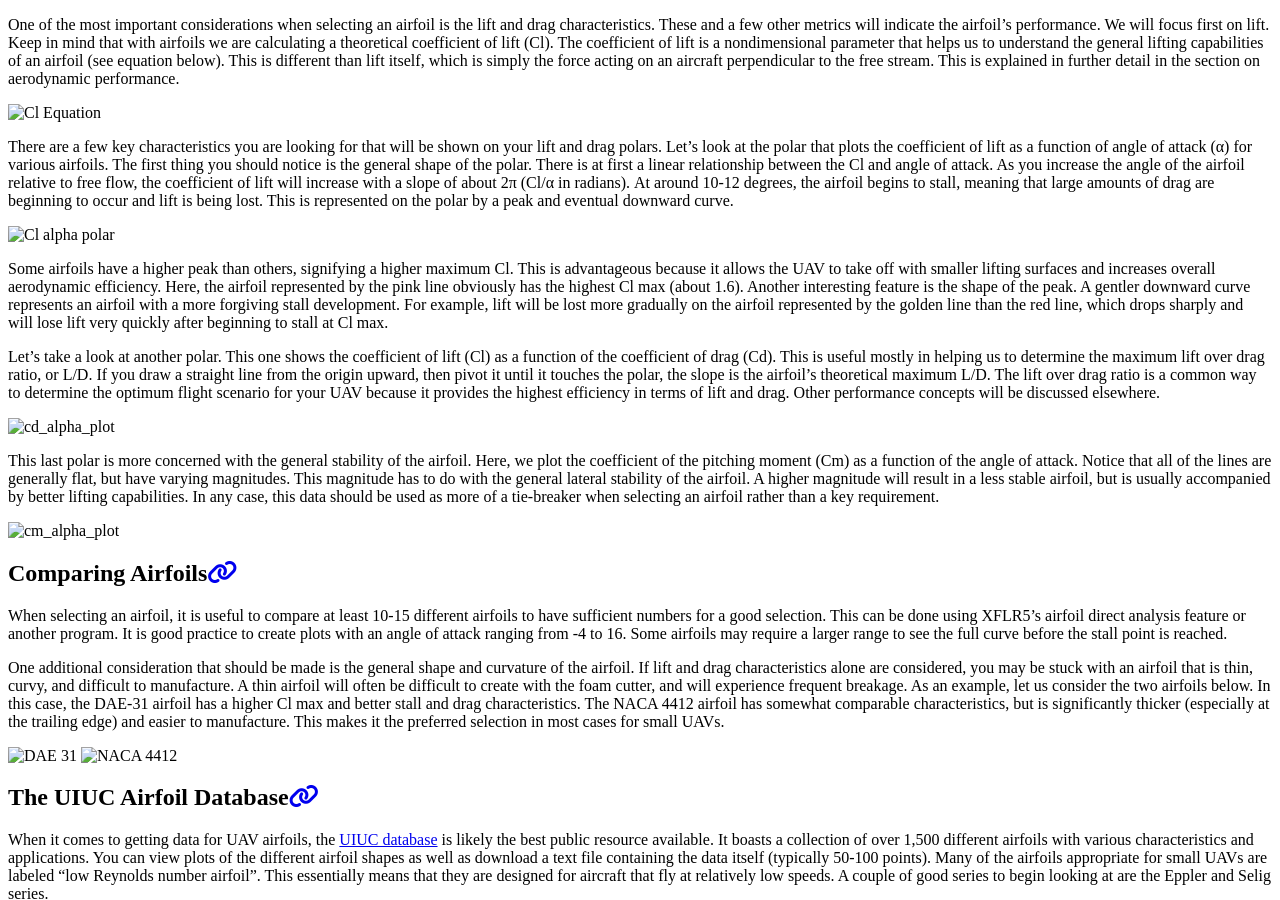
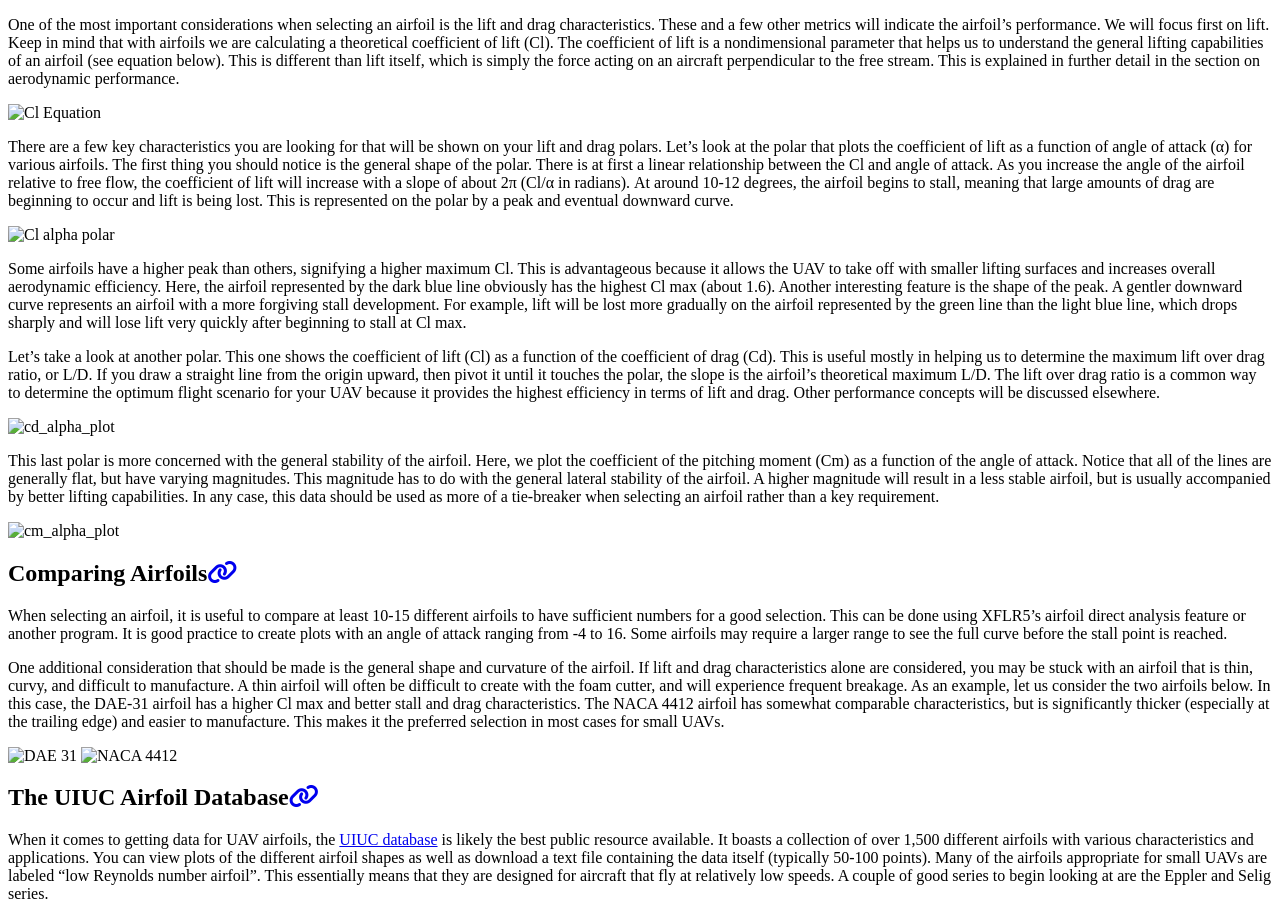
Before and after one commit to BYU-Aeronautics-Club/BYUAeronauticsClub.github.io, a Jekyll site: the page built from _pages/fundamentals/aerodynamics/airfoils.md, in a window 1280 px wide and 900 px high, scrolled down 1056 px. Built offline with Jekyll 4.4.1, drawn with Linux system fonts in a browser that asks for light colours; cached includes are drawn as plain includes; nearby versions of some CDN libraries.

Commit message:
Correcting new figure references

```diff
--- a/_pages/fundamentals/aerodynamics/airfoils.md
+++ b/_pages/fundamentals/aerodynamics/airfoils.md
@@ -29,7 +29,7 @@ There are a few key characteristics you are looking for that will be shown on yo
 
 ![Cl alpha polar](./figures/cl_alpha_plot.JPG)
 
-Some airfoils have a higher peak than others, signifying a higher maximum Cl. This is advantageous because it allows the UAV to take off with smaller lifting surfaces and increases overall aerodynamic efficiency. Here, the airfoil represented by the pink line obviously has the highest Cl max (about 1.6). Another interesting feature is the shape of the peak. A gentler downward curve represents an airfoil with a more forgiving stall development. For example, lift will be lost more gradually on the airfoil represented by the golden line than the red line, which drops sharply and will lose lift very quickly after beginning to stall at Cl max.
+Some airfoils have a higher peak than others, signifying a higher maximum Cl. This is advantageous because it allows the UAV to take off with smaller lifting surfaces and increases overall aerodynamic efficiency. Here, the airfoil represented by the dark blue line obviously has the highest Cl max (about 1.6). Another interesting feature is the shape of the peak. A gentler downward curve represents an airfoil with a more forgiving stall development. For example, lift will be lost more gradually on the airfoil represented by the green line than the light blue line, which drops sharply and will lose lift very quickly after beginning to stall at Cl max.
 
 Let's take a look at another polar. This one shows the coefficient of lift (Cl) as a function of the coefficient of drag (Cd). This is useful mostly in helping us to determine the maximum lift over drag ratio, or L/D. If you draw a straight line from the origin upward, then pivot it until it touches the polar, the slope is the airfoil's theoretical maximum L/D. The lift over drag ratio is a common way to determine the optimum flight scenario for your UAV because it provides the highest efficiency in terms of lift and drag. Other performance concepts will be discussed elsewhere.
 
```
